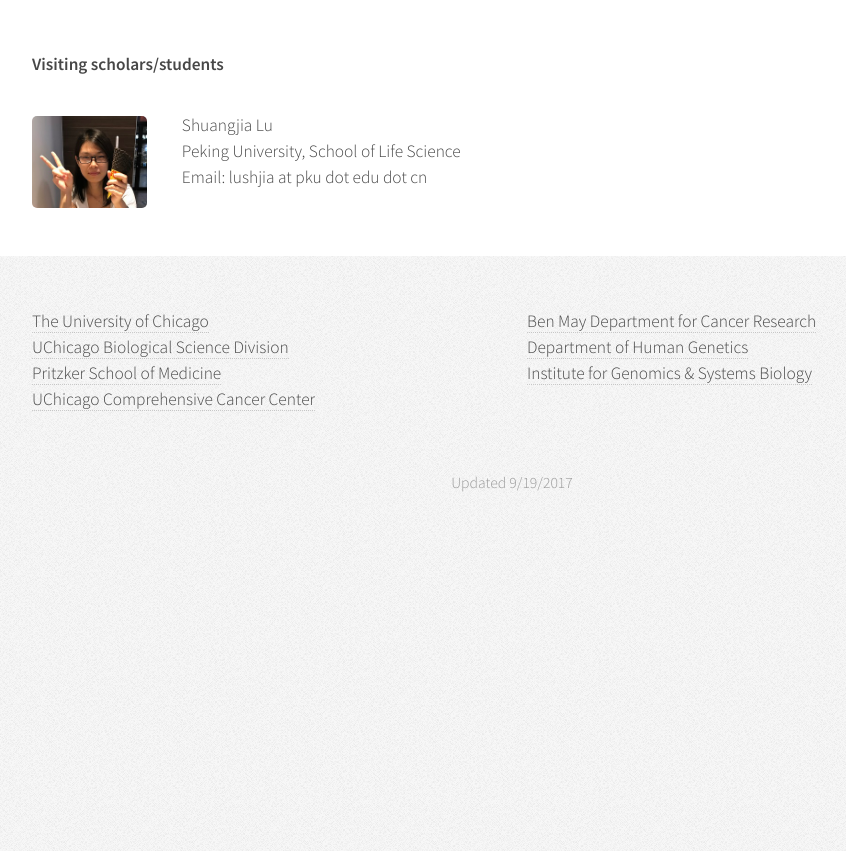
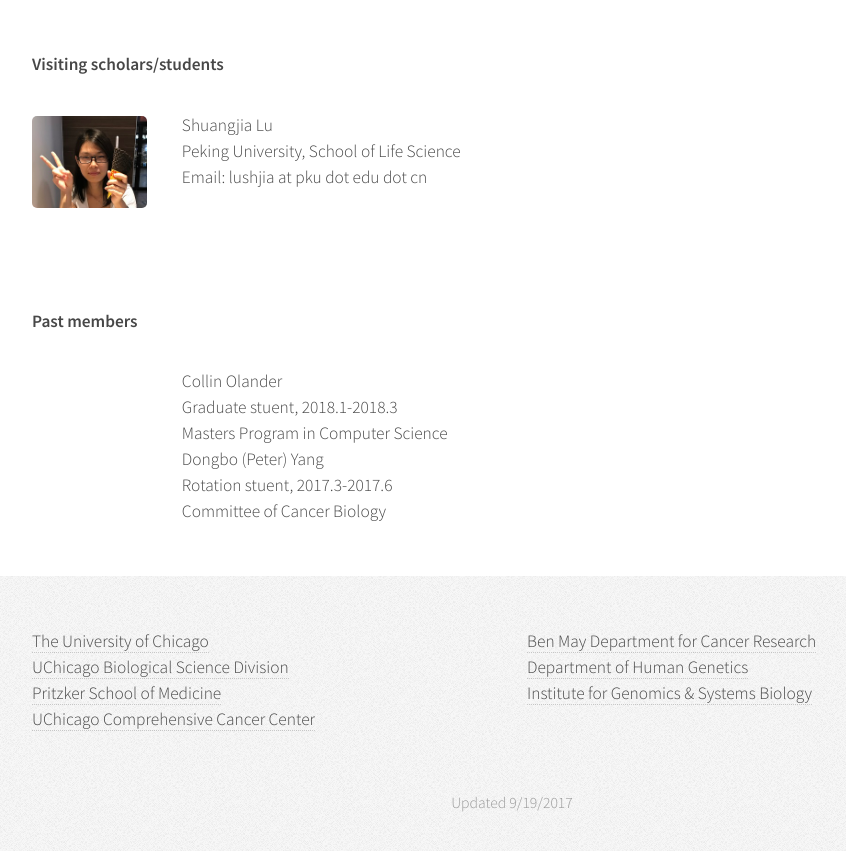
Before and after one commit to guru-yang/test, a Jekyll site: the page built from people.html, in a window 1280 px wide and 900 px high, scrolled down 1383 px. Shown: the top 851 px of the window, without its empty margins (128-974 px from the left). Built offline with Jekyll 4.4.1, drawn with Linux system fonts in a browser that asks for light colours; before the commit the page ends 1962 px from its top, so only the background shows below that.

Commit message:
past member

```diff
--- a/people.html
+++ b/people.html
@@ -92,3 +92,22 @@ layout: default
 					</div>
 		</div>
 	</section>
+
+	<section class="wrapper style1">
+		<div class="container">
+			<p><b>Past members</b></p>
+					<div class="box post">
+						<div class="inner">
+							<ul class="unstyled">
+								<li>Collin Olander</li>
+								<li>Graduate stuent, 2018.1-2018.3</li>
+								<li>Masters Program in Computer Science</li>
+								<li></li>
+								<li>Dongbo (Peter) Yang</li>
+								<li>Rotation stuent, 2017.3-2017.6</li>
+								<li>Committee of Cancer Biology</li>
+							</ul>
+						</div>
+					</div>
+		</div>
+	</section>
```
